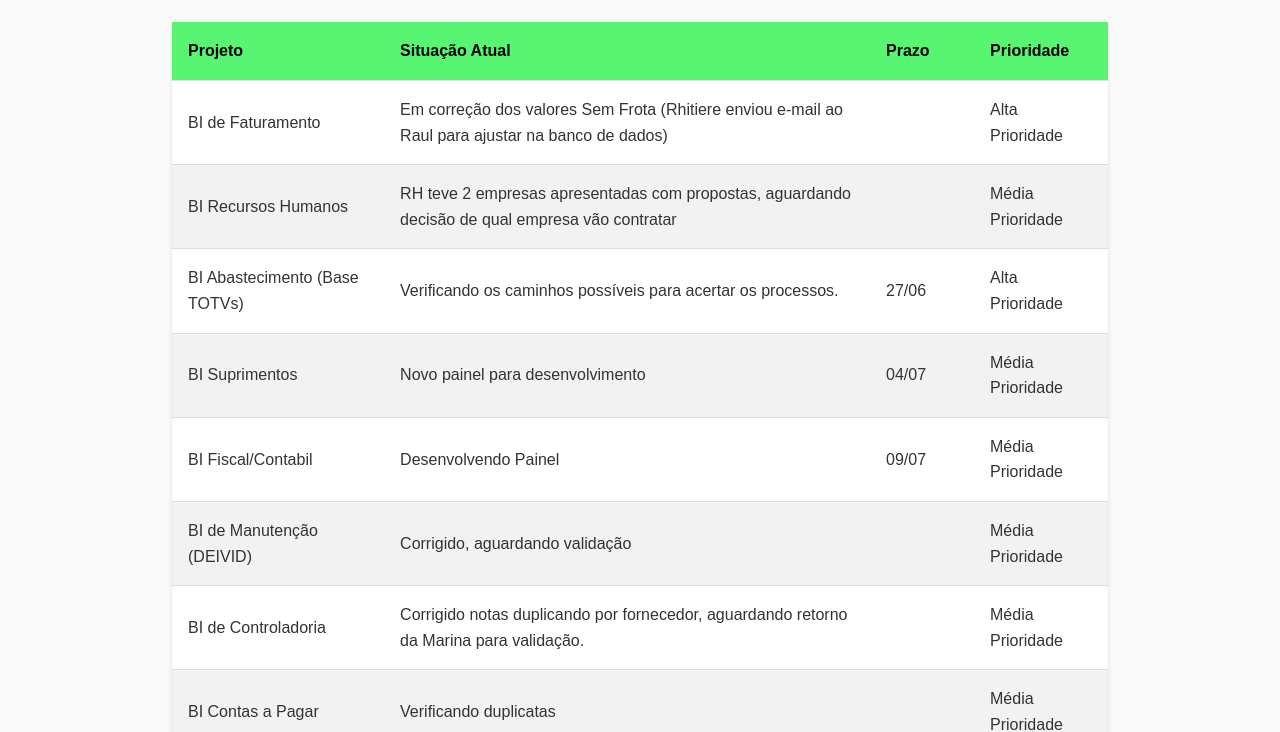
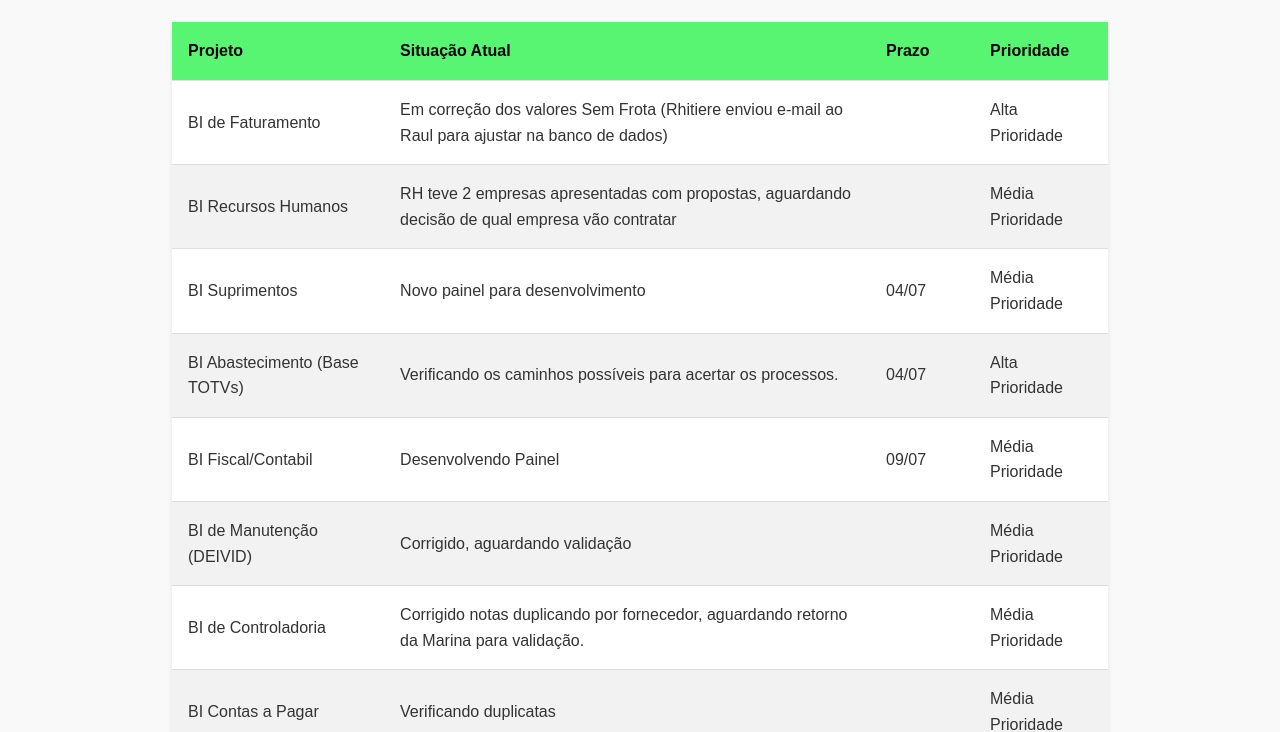
Before and after one commit to lucashebarros/Gen_Projetos, a plain HTML site: page index.html in a window 1280 px wide. Shown: the part 80-812 px from the top of the page. Drawn offline with Linux system fonts and the light colour scheme.

Commit message:
Update index.html

```diff
--- a/index.html
+++ b/index.html
@@ -97,16 +97,16 @@
                     <td>Média Prioridade</td>
                 </tr>
                 <tr>
-                    <td>BI Abastecimento (Base TOTVs)</td>
-                    <td>Verificando os caminhos possíveis para acertar os processos.</td>
-                    <td>27/06</td>
-                    <td>Alta Prioridade</td>
-                </tr>
-                <tr>
                     <td>BI Suprimentos</td>
                     <td>Novo painel para desenvolvimento</td>
                     <td>04/07</td>
                     <td>Média Prioridade</td>
+                </tr>
+                <tr>
+                    <td>BI Abastecimento (Base TOTVs)</td>
+                    <td>Verificando os caminhos possíveis para acertar os processos.</td>
+                    <td>04/07</td>
+                    <td>Alta Prioridade</td>
                 </tr>
                 <tr>
                     <td>BI Fiscal/Contabil</td>
```
